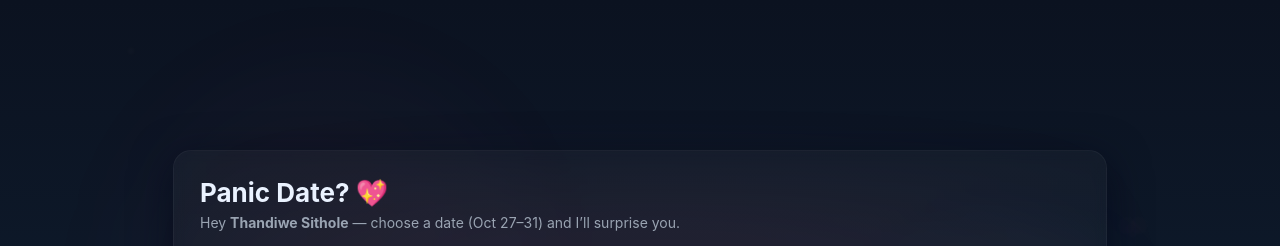
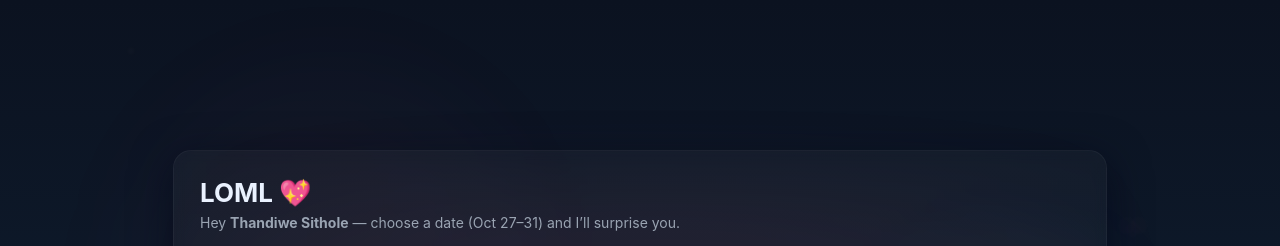
Before and after one commit to bonganinyandeni1-sketch/Panic-date-, a plain HTML site: page index.html in a window 1280 px wide. Shown: the top 246 px of the page. Drawn offline with Linux system fonts and the light colour scheme.

Commit message:
Update index.html

```diff
--- a/index.html
+++ b/index.html
@@ -67,7 +67,7 @@
     <div class="card" role="main">
       <header>
         <div>
-          <h1 class="title">Panic Date? 💖</h1>
+          <h1 class="title"> LOML 💖</h1>
           <div class="sub">Hey <strong>Thandiwe Sithole</strong> — choose a date (Oct 27–31) and I’ll surprise you.</div>
         </div>
       </header>
```
